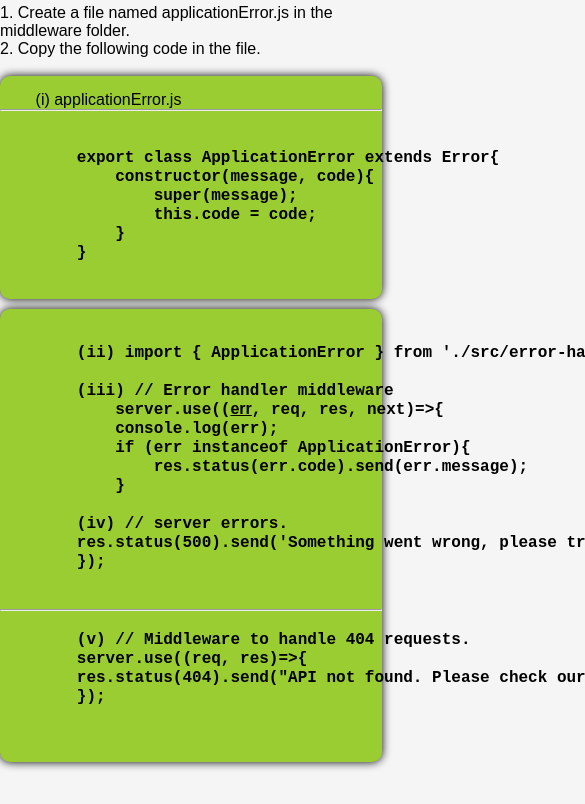
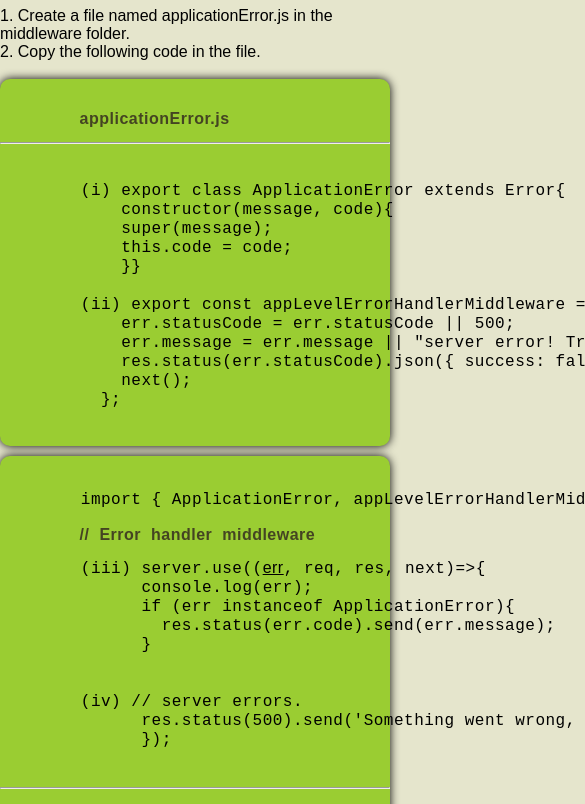
Before and after one commit to DaRk5750/Node-Documentation, a plain HTML site: page template/error_handler.html in a window 390 px wide. Shown: the part 49-853 px from the top of the page, 585 px wide, since content can reach past the window. Drawn offline with Linux system fonts and the light colour scheme.

Commit message:
added hashing file and updated error_handler file

```diff
--- a/index.css
+++ b/index.css
@@ -1,3 +1,4 @@
+
 *{
     margin: 0;
     padding: 0;
@@ -13,6 +14,7 @@
     font-size: 20px;
     font-weight: bold;
     margin-bottom: 10px;
+    margin-top: 5px;
 }
 
 a{
@@ -26,20 +28,18 @@ a:hover{
 
 /* template css */
 body{
-    background-color: #f5f5f5;
-    width: 100wh;
+    background-color: #e5e5cc;
     height: 100vh;
 }
 
 .header2{
-    /* background-color: #916222; */
     background-color: #7c541d;
     color: #fff;
     padding: 10px;
-    /* text-align: center; */
     font-size: 20px;
     font-weight: bold;
     margin-bottom: 10px;
+    margin-top: 10px;
     border-radius: 5px;
 }
 
@@ -57,5 +57,40 @@ code{
     border-radius: 5px;
     color: #000;
     font-family:'Courier New', Courier, monospace ;
-    font-weight: 600;
+    font-weight: 500;
+    letter-spacing: 0.5px;
+    /* font-family:monospace; */
 }
+
+.desc{
+    color: #444422;
+    font-weight: bold;
+    letter-spacing: 0.5px;
+    word-spacing: 5px;
+    padding: 0;
+    margin-bottom: -22px;
+    margin-top: -20px;
+}
+
+/* Media Queries */
+@media only screen and (max-width: 768px) {
+    /* Add responsive styles here */
+    body {
+        width: 100%;
+    }
+
+    .header1, .header2 {
+        font-size: 16px;
+    }
+
+    pre {
+        width: 100%;
+    }
+}
+
+@media only screen and (max-width: 480px) {
+    /* Add additional responsive styles here */
+    .header1, .header2 {
+        font-size: 14px;
+    }
+}
--- a/template/error_handler.html
+++ b/template/error_handler.html
@@ -11,34 +11,50 @@
     <p class="header3"> 2. Copy the following code in the file. </p><br>
 
     <pre >
-        (i) applicationError.js<hr>
+        <p class="desc">
+        applicationError.js</p>
+        <hr>
         <code>
-        export class ApplicationError extends Error{
+        (i) export class ApplicationError extends Error{
             constructor(message, code){
             super(message);
             this.code = code;
-            }
-        }
+            }}
+
+        (ii) export const appLevelErrorHandlerMiddleware = (err, req, res, next) => {
+            err.statusCode = err.statusCode || 500;
+            err.message = err.message || "server error! Try later!!";
+            res.status(err.statusCode).json({ success: false, error: err.message });
+            next();
+          };
         </code>
     </pre>
 
     <pre>
         <code>
-        (ii) import { ApplicationError } from './src/error-handler/applicationError.js';
-
-        (iii) // Error handler middleware
-            server.use((<u>err</u>, req, res, next)=>{
+        import { ApplicationError, appLevelErrorHandlerMiddleware } from './src/error-handler/applicationError.js';
+        <p class="desc">
+        // Error handler middleware
+        </p>
+        (iii) server.use((<u>err</u>, req, res, next)=>{
               console.log(err);
               if (err instanceof ApplicationError){
                 res.status(err.code).send(err.message);
               }
+
 
         (iv) // server errors.
               res.status(500).send('Something went wrong, please try later' );
               });
 
         <hr>
-        (v) // Middleware to handle 404 requests.
+        <p class="desc">
+        //This is the last middleware in the chain. (i.e. after all the routes)
+        //This middleware will handle all the errors that are not handled by the previous middlewares.
+        </p>
+        (v) server.use(appLevelErrorHandlerMiddleware);
+
+        (vi) // Middleware to handle 404 requests.
         server.use((req, res)=>{
             res.status(404).send("API not found. Please check our documentation for more information at localhost:3200/api-docs")
         });
```
Also changed, not shown: index.html (+6 -0 lines), template/hashing.html (added, +33 -0 lines), template/logger.html (+1 -0 lines). Lines whose indentation alone changed are shown as unchanged.
